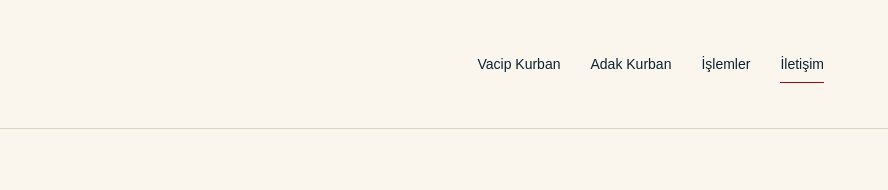
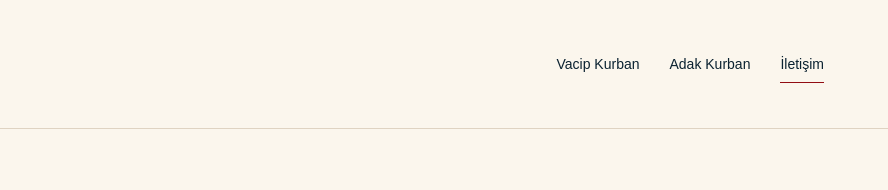
Before and after one commit to htunahancakir-ux/tasdelenkurban, a plain HTML site: page dist/index.html in a window 1280 px wide. Shown: the top 190 px of the page, 392-1280 px from the left. Drawn offline with Linux system fonts and the light colour scheme.

Commit message:
Update Site source

```diff
--- a/dist/index.html
+++ b/dist/index.html
@@ -1,6 +1,6 @@
 <!doctype html>
 <html lang="tr"><head><meta charset="utf-8"><meta name="viewport" content="width=device-width, initial-scale=1"><title>Taşdelen Kurban Organizasyonu | 1995’ten Beri</title><meta name="description" content="Taşdelen Kurban Organizasyonu. Büyükbaş ve küçükbaş kurban, kesim, hisse tartımı ve frigolu teslimat hakkında bilgi alın."><link rel="icon" href="logo.png"><link rel="stylesheet" href="style.css"></head><body>
-<header><a class="brand" href="#anasayfa"><img src="logo.png" alt="Taşdelen Kurban logosu"><span>TAŞDELEN KURBAN<small>1995’TEN BERİ</small></span></a><nav aria-label="Ana menü"><a href="#secenekler">Vacip Kurban</a><a href="#adak-kurban">Adak Kurban</a><a href="#islemler">İşlemler</a><a class="nav-contact" href="#iletisim">İletişim</a></nav></header>
+<header><a class="brand" href="#anasayfa"><img src="logo.png" alt="Taşdelen Kurban logosu"><span>TAŞDELEN KURBAN<small>1995’TEN BERİ</small></span></a><nav aria-label="Ana menü"><a href="#secenekler">Vacip Kurban</a><a href="#adak-kurban">Adak Kurban</a><a class="nav-contact" href="#iletisim">İletişim</a></nav></header>
 <main><section class="hero wrap" id="anasayfa"><div><p class="eyebrow">TAŞDELEN KURBAN ORGANİZASYONU</p><h1>1995’ten beri<br><em>güvenin adresi.</em></h1><p class="intro">Kurban ibadetinizi gönül rahatlığıyla yerine getirmeniz için, İslami usullere ve dini hassasiyetlere uygun hizmet anlayışıyla yanınızdayız.</p><div class="actions"><a class="button" href="https://wa.me/905313267858" target="_blank" rel="noopener">WhatsApp’tan bilgi alın ↗</a><a class="text-link" href="#islemler">5 aşamada hizmetimiz ↓</a></div><div class="hero-note">Büyükbaş & küçükbaş <span>·</span> Kesimden teslimata</div></div><a class="poster hero-poster" href="gorsel-0.png" target="_blank" rel="noopener" aria-label="Tanıtım görselini büyüt"><img src="gorsel-0.png" alt="Taşdelen Kurban tanıtımı: 1995’ten beri güvenin adresi" fetchpriority="high"></a></section>
 <div class="values"><span>İslami usullere uygun kesim</span><span>Profesyonel ekip</span><span>Özenli hisse dağılımı</span><span>Soğuk zincirle teslimat</span></div>
 <section class="wrap options" id="secenekler"><div class="section-head"><p class="eyebrow">VACİP KURBAN</p><h2>İhtiyacınıza uygun<br>kurban seçeneği.</h2><p>Güncel fiyat, uygunluk ve organizasyon detayları için bize ulaşın.</p></div><div class="option"><span class="option-no">01 / BÜYÜKBAŞ</span><h3>Büyükbaş kurban</h3><p>Hisse seçenekleri ve kesim organizasyonu hakkında bilgi alın. Etler, hisse sahipleri için eşit şekilde tartılır.</p><a href="https://wa.me/905313267858?text=B%C3%BCy%C3%BCkba%C5%9F%20kurban%20hakk%C4%B1nda%20bilgi%20almak%20istiyorum." target="_blank" rel="noopener">Büyükbaş için bilgi alın ↗</a></div><div class="option"><span class="option-no">02 / KÜÇÜKBAŞ</span><h3>Küçükbaş kurban</h3><p>Küçükbaş kurban seçenekleri, kesim ve teslimat detaylarını ekibimizle görüşebilirsiniz.</p><a href="https://wa.me/905313267858?text=K%C3%BC%C3%A7%C3%BCkba%C5%9F%20kurban%20hakk%C4%B1nda%20bilgi%20almak%20istiyorum." target="_blank" rel="noopener">Küçükbaş için bilgi alın ↗</a></div></section>
```
